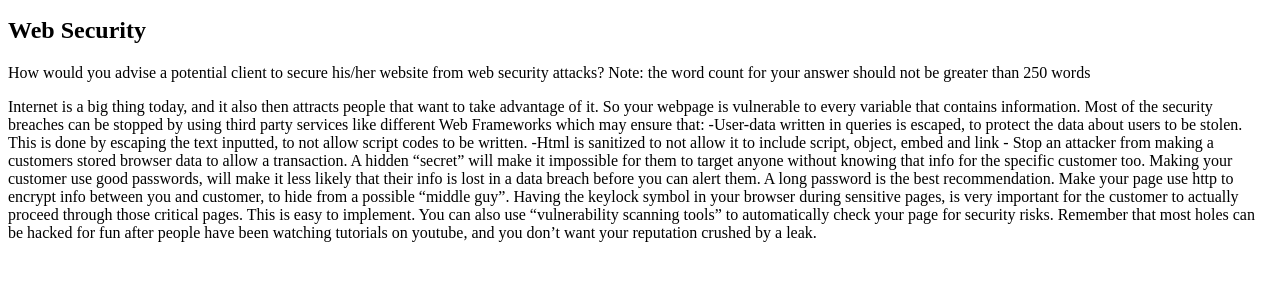
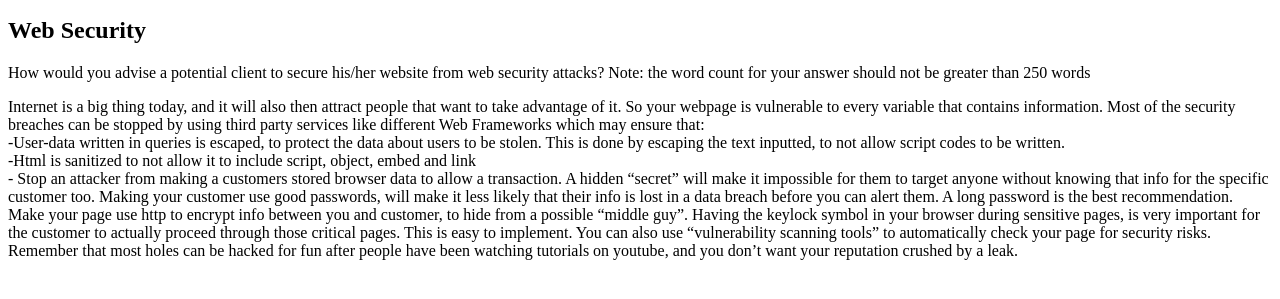
Before and after one commit to Noroff-FEU-Assignments/cross-course-project-Martinsn676, a plain HTML site: page index.html in a window 1280 px wide. Shown: the part 101-400 px from the top of the page. Drawn offline with Linux system fonts and the light colour scheme.

Commit message:
corrections

```diff
--- a/index.html
+++ b/index.html
@@ -9,10 +9,10 @@
     <h2>Web Security</h2>
     <p id="web-security-question">How would you advise a potential client to secure his/her website from web security attacks?
       Note: the word count for your answer should not be greater than 250 words</p>
-    <p id="web-security-answer">Internet is a big thing today, and it also then attracts people that want to take advantage of it. So your webpage is vulnerable to every variable that contains information. Most of the security breaches can be stopped by using third party services like different Web Frameworks which may ensure that:
-      -User-data written in queries is escaped, to protect the data about users to be stolen. This is done by escaping the text inputted, to not allow script codes to be written.
-      -Html is sanitized to not allow it to include script, object, embed and link
-      - Stop an attacker from making a customers stored browser data to allow a transaction. A hidden “secret” will make it impossible for them to target anyone without knowing that info for the specific customer too.
+    <p id="web-security-answer">Internet is a big thing today, and it will also then attract people that want to take advantage of it. So your webpage is vulnerable to every variable that contains information. Most of the security breaches can be stopped by using third party services like different Web Frameworks which may ensure that:
+      <br>-User-data written in queries is escaped, to protect the data about users to be stolen. This is done by escaping the text inputted, to not allow script codes to be written.
+      <br>-Html is sanitized to not allow it to include script, object, embed and link
+      <br>- Stop an attacker from making a customers stored browser data to allow a transaction. A hidden “secret” will make it impossible for them to target anyone without knowing that info for the specific customer too.
 
       Making your customer use good passwords, will make it less likely that their info is lost in a data breach before you can alert them. A long password is the best recommendation.
       Make your page use http to encrypt info between you  and customer, to hide from a possible “middle guy”. Having the keylock symbol in your browser during sensitive pages, is very important for the customer to actually proceed through those critical pages. This is easy to implement.
```
